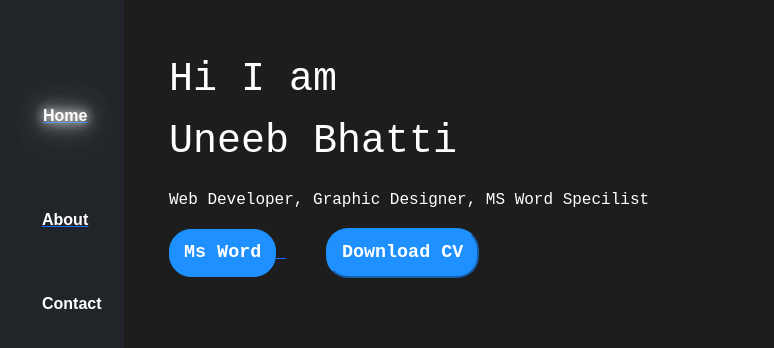
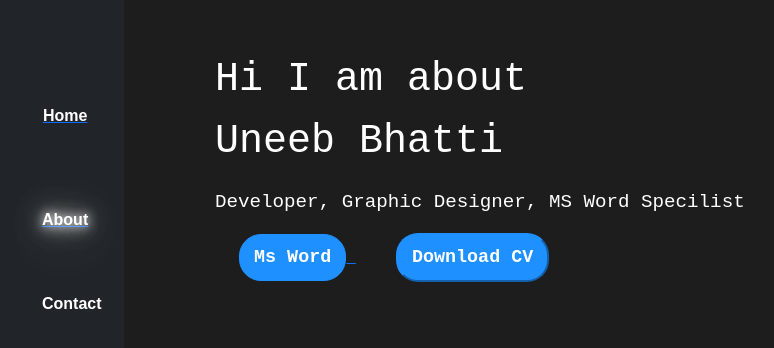
Before and after one commit to Uneebbhat/uneebbhat.github.io, a plain HTML site: page about.html in a window 1280 px wide. Shown: the part 184-532 px from the top of the page, without its empty margins (1-775 px from the left). Drawn offline with nearby package versions, Linux system fonts and the light colour scheme.

Commit message:
updated about.html

```diff
--- a/about.html
+++ b/about.html
@@ -5,25 +5,23 @@
   <meta http-equiv="X-UA-Compatible" content="IE=edge" />
   <meta name="viewport" content="width=device-width, initial-scale=1.0" />
   <meta name="description" content="uneeb, codewithuneeb, coding world">
-  <link href="https://cdn.jsdelivr.net/npm/bootstrap@5.1.3/dist/css/bootstrap.min.css" rel="stylesheet" integrity="sha384-1BmE4kWBq78iYhFldvKuhfTAU6auU8tT94WrHftjDbrCEXSU1oBoqyl2QvZ6jIW3" crossorigin="anonymous">
-  <link rel="stylesheet" href="style.css" />
-
+  <link href="https://cdn.jsdelivr.net/npm/bootstrap@5.1.3/dist/css/bootstrap.min.css"
+    rel="stylesheet"integrity="sha384-1BmE4kWBq78iYhFldvKuhfTAU6auU8tT94WrHftjDbrCEXSU1oBoqyl2QvZ6jIW3"
+    crossorigin="anonymous"/>
+  <link rel="stylesheet" href="about.css" />
   <title>Portfolio</title>
 </head>
 <body>
-
     <!-- Main Section -->
      <main class="main-text">
-      <h1 class="heading">Hi I am</h1>
+        <h1 class="heading">Hi I am about</h1>
         <p class="para">
             Uneeb Bhatti
         </p>
 
         <p class="para2">
-        Web Developer, Graphic Designer,
-        MS Word Specilist
+            Developer, Graphic Designer, MS Word Specilist
         </p>
-
     <!-- Buttons -->
         <div class="buttons">
           <a href="/ms word certification.pdf" target="blank">
@@ -33,16 +31,16 @@
             <button class="btn1">Download CV</button>
           </a>
       </div>
+
     </main>
-
     <!-- Navigation Bar -->
     <nav class="navbar navbar-dark bg-dark">
       <ul class="list">
           <a href="index.html">
-        <li class="home active">Home</li>
+            <li class="home">Home</li>
         </a>
         <a href="about.html">
-        <li class="about">About</li>
+          <li class="about active">About</li>
         </a>
         <a href="contact.html">
           <li class="contact">Contact</li>
```
Lines whose indentation alone changed are shown as unchanged.
